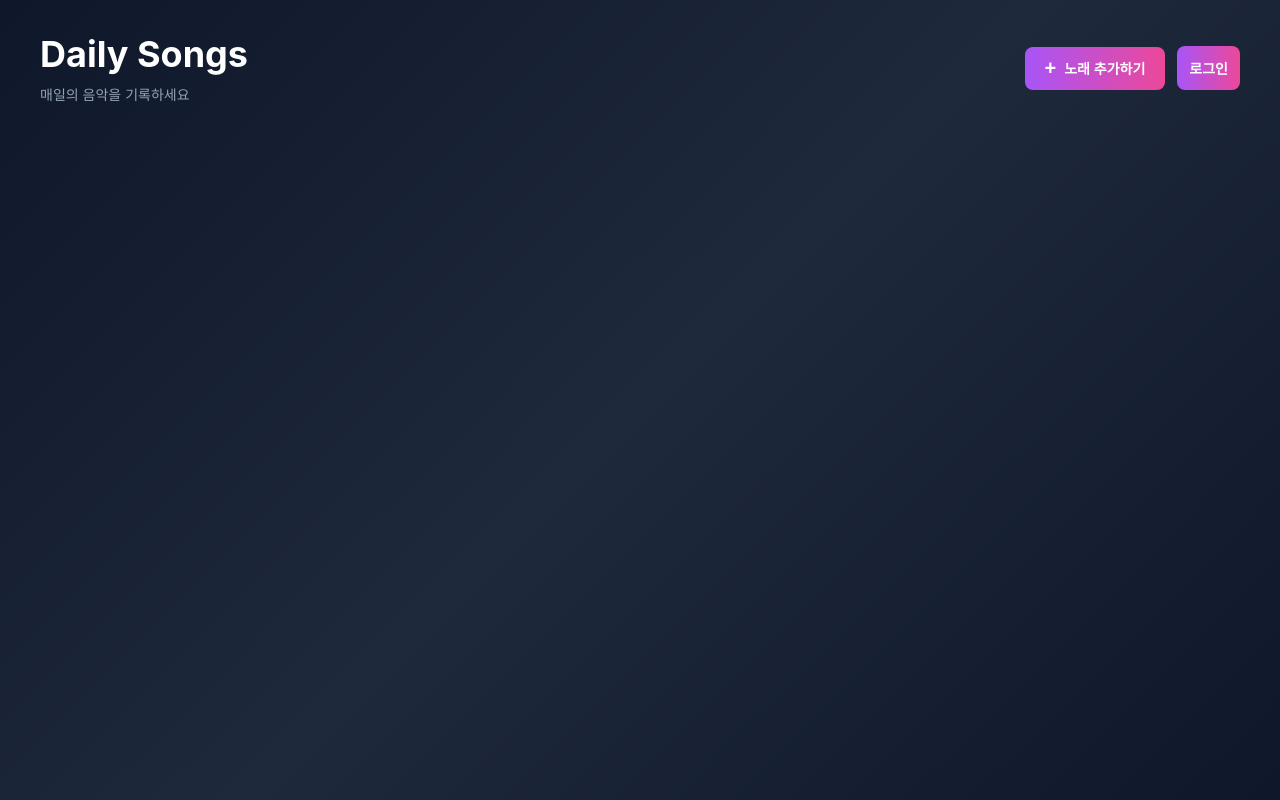
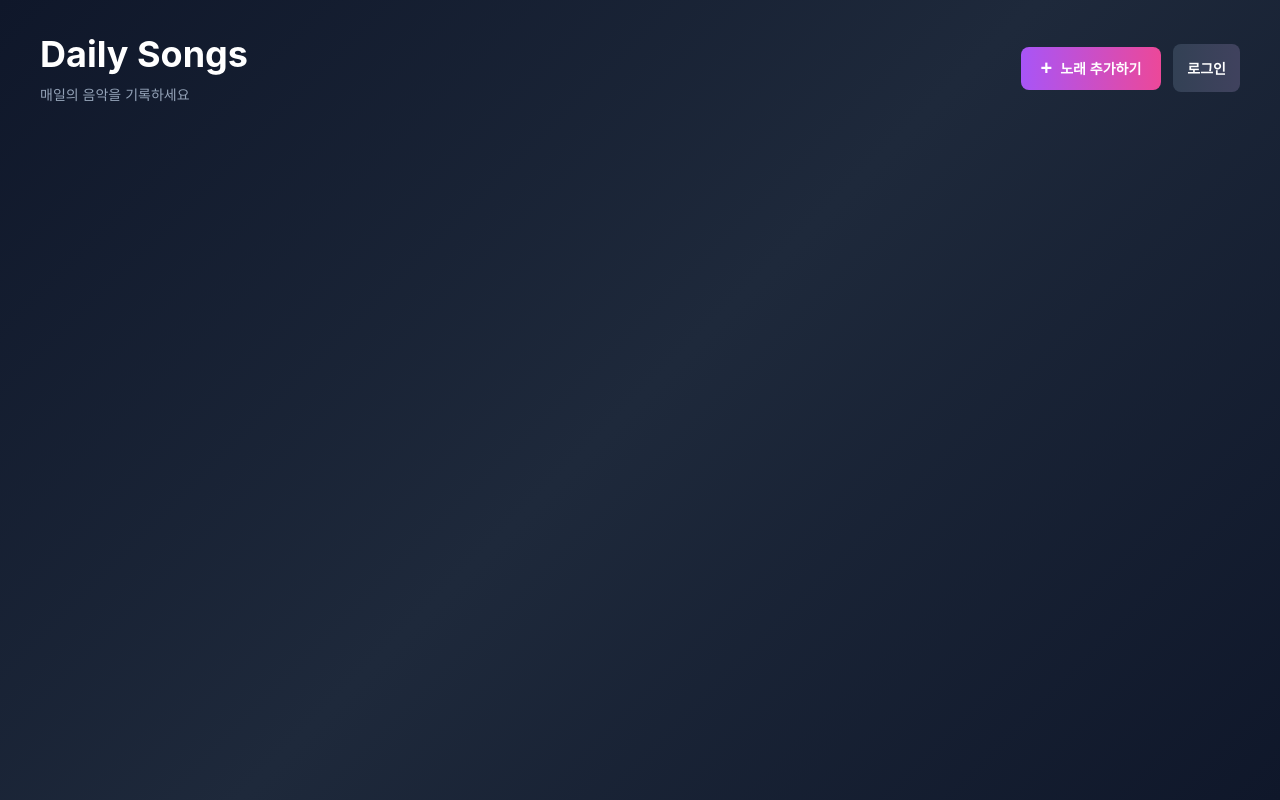
Before and after one commit to hsfar0/1day1song, a website: page index.html in a window 1280 px wide. Drawn offline with Linux system fonts and the light colour scheme; no server answers; sample sign-in values are in the browser's storage.

Commit message:
ui change

```diff
--- a/style.css
+++ b/style.css
@@ -416,8 +416,7 @@
 }
 
 /* 버튼 공통 */
-.btn-submit,
-.btn-login {
+.btn-submit {
   font-weight: 600;
   padding: 12px;
   border-radius: 8px;
@@ -428,9 +427,20 @@
   text-align: center;
 }
 
+.btn-login {
+  font-weight: 600;
+  padding: 14px;
+  border-radius: 8px;
+  border: none;
+  cursor: pointer;
+  transition: all 0.3s ease;
+  display: inline-block;
+  text-align: center;
+}
+
 /* 로그인/회원가입 버튼 스타일 */
 .btn-login {
-  background: linear-gradient(to right, var(--accent-start), var(--accent-end));
+  background: linear-gradient(90deg,rgba(51, 65, 85, 1) 0%, rgba(64, 66, 94, 1) 100%);
   color: white;
 }
 
```
